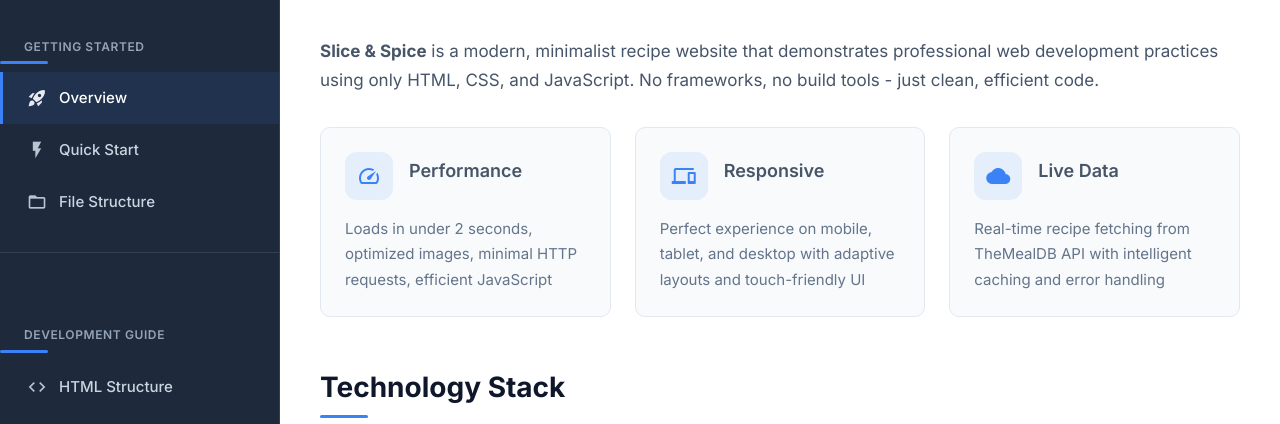
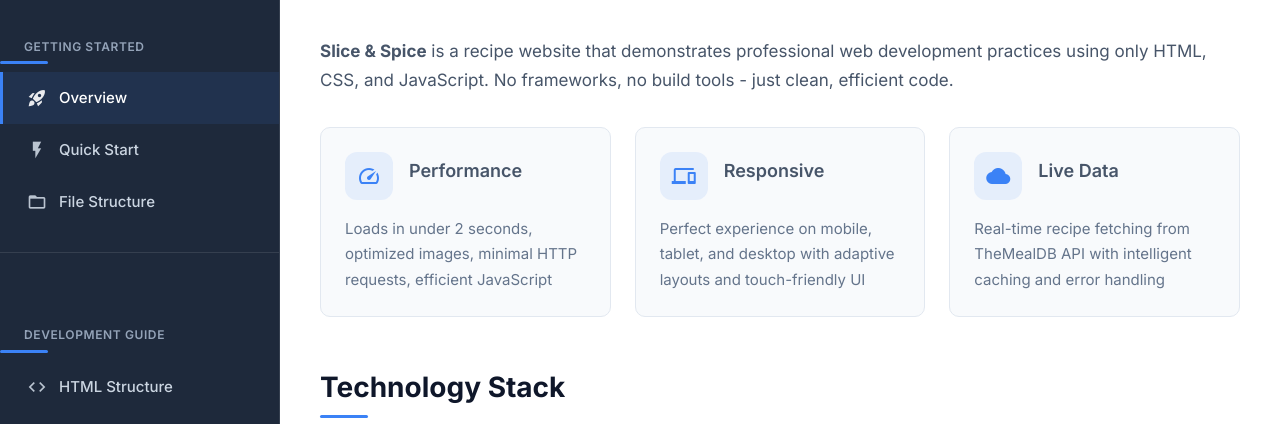
Before and after one commit to Beluga011/recipe-website, a plain HTML site: page docs.html in a window 1280 px wide. Shown: the part 191-615 px from the top of the page. Drawn offline with Linux system fonts and the light colour scheme.

Commit message:
Update docs.html

```diff
--- a/docs.html
+++ b/docs.html
@@ -859,7 +859,7 @@
                     </div>
                 </div>
 
-                <p><strong>Slice & Spice</strong> is a modern, minimalist recipe website that demonstrates professional web development practices using only HTML, CSS, and JavaScript. No frameworks, no build tools - just clean, efficient code.</p>
+                <p><strong>Slice & Spice</strong> is a recipe website that demonstrates professional web development practices using only HTML, CSS, and JavaScript. No frameworks, no build tools - just clean, efficient code.</p>
 
                 <div class="grid-3">
                     <div class="term-card">
```
